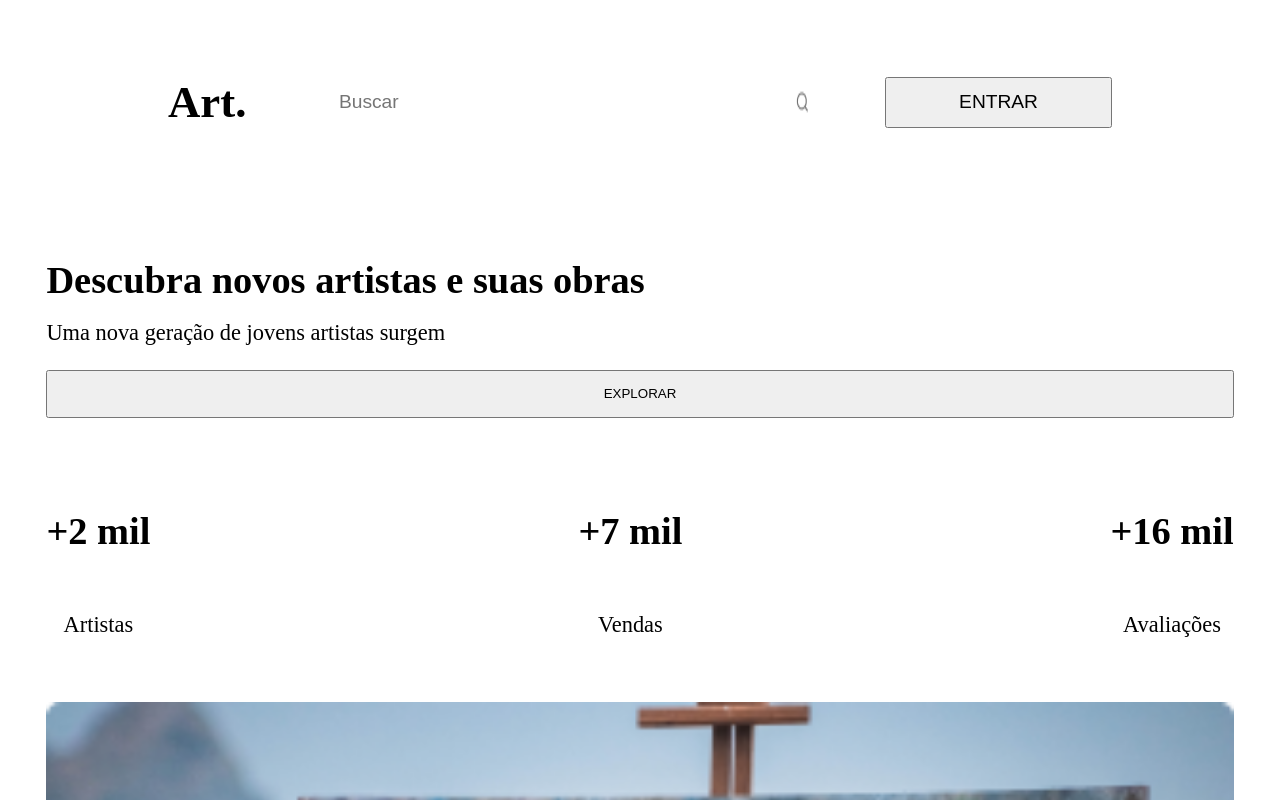
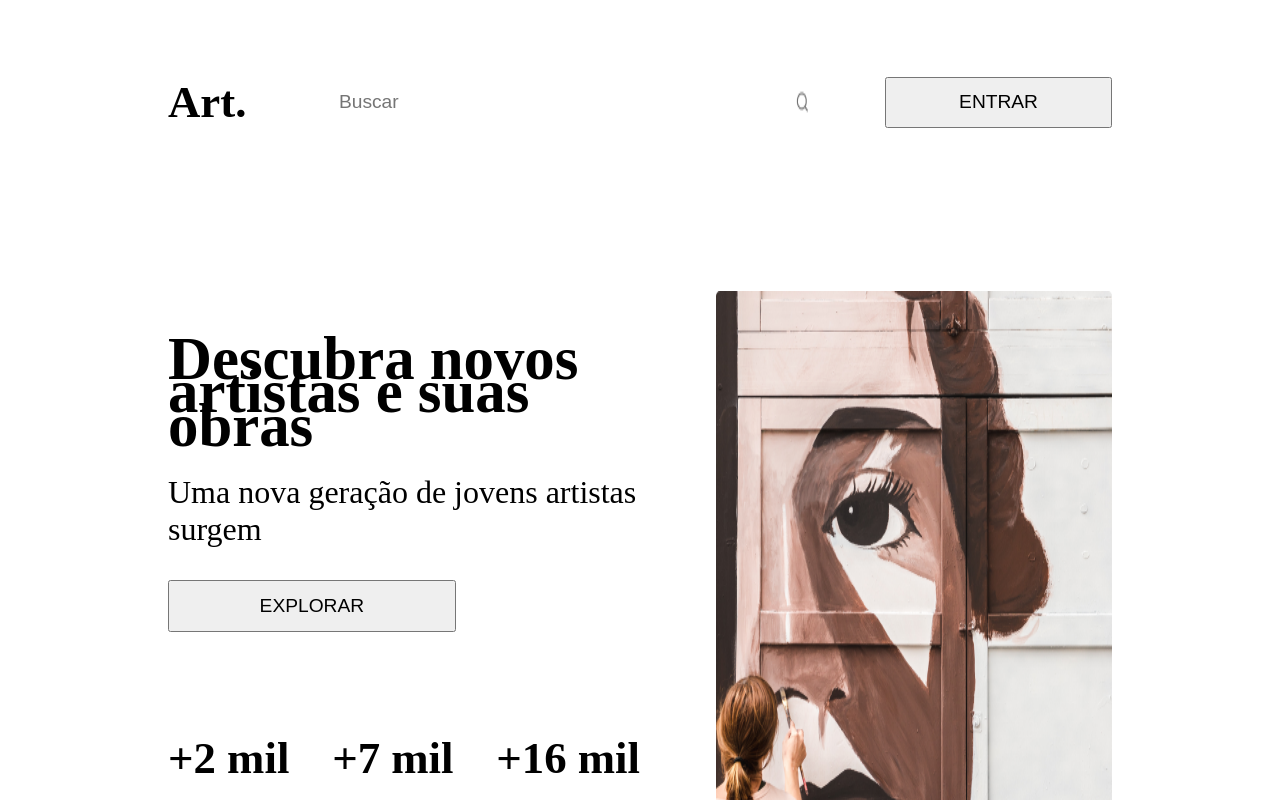
Before and after one commit to ArtyrAlmeida/codelandia-desafio26-art., a React (Create React App) app: page / in a window 1280 px wide. Shown: the top 800 px of the page. Built offline with nearby package versions, Linux system fonts and the light colour scheme; the HTML template or start-up script is replaced by a standard one.

Commit message:
view: adiciona responsividade no componente de sessão de apresentação

```diff
--- a/src/components/Main.css
+++ b/src/components/Main.css
@@ -1,3 +1,21 @@
 main {
-    padding: 4.6em 2.4em 0em 2.4em;
+    padding: 4.6em 2.4em 0 2.4em;
 }
+
+@media screen and (min-width: 768px) {
+    main {
+        padding: 4.6em 5em 0 5em;
+    }
+}
+
+@media screen and (min-width: 1280px) {
+    main {
+        padding: 8.3em 10em 0 10em;
+    }
+}
+
+@media screen and (min-width: 1920px) {
+    main {
+        padding: 8.3em 34.6em 0 34.6em;
+    }
+}
--- a/src/components/PresentationSection.css
+++ b/src/components/PresentationSection.css
@@ -46,3 +46,89 @@
     font-size: 1.4rem;
     font-weight: 500;
 }
+
+@media screen and (min-width: 768px) {
+    .presentation-text h2 {
+        font-size: 2.8rem;
+    }
+
+    .presentation-text p {
+        font-size: 1.8rem;
+    }
+
+    .presentation-text button {
+        padding: .8rem 4.5rem;
+        font-size: 1.2rem;
+    }
+
+    .hit h4 {
+        font-size: 2.8rem;
+    }
+
+    .hit span {
+        font-size: 1.8rem;
+    }
+}
+
+@media screen and (min-width: 1280px) {
+    .presentation-image {
+        display: unset;
+    }
+
+    .presentation-text {
+        width: 50%;
+    }
+
+    .presentation-text h2 {
+        font-size: 3.8rem;
+        margin-bottom: 16px;
+    }
+
+    .presentation-text p {
+        font-size: 2rem;
+        margin-bottom: 32px;
+    }
+
+    .presentation-text button {
+        padding: .8rem 5.6rem;
+        font-size: 1.2rem;
+        width: unset;
+    }
+
+    .hits-wrapper {
+        max-width: 39.2rem;
+    }
+
+    #presentation-section {
+        display: flex;
+        justify-content: space-between;
+    }
+}
+
+@media screen and (min-width: 1920px) {
+    .presentation-text h2 {
+        font-size: 4.8rem;
+        line-height: 67.2px;
+    }
+
+    .presentation-text p {
+        font-size: 2.4rem;
+    }
+
+    .presentation-text button {
+        padding: 1.05rem 5.6rem;
+        font-size: 1.4rem;
+    }
+
+    .hits-wrapper {
+        gap: 8px;
+    }
+
+    .hit h4 {
+        font-size: 3.2rem;
+    }
+
+    .hit span {
+        font-size: 1.6rem;
+    }
+}
```
